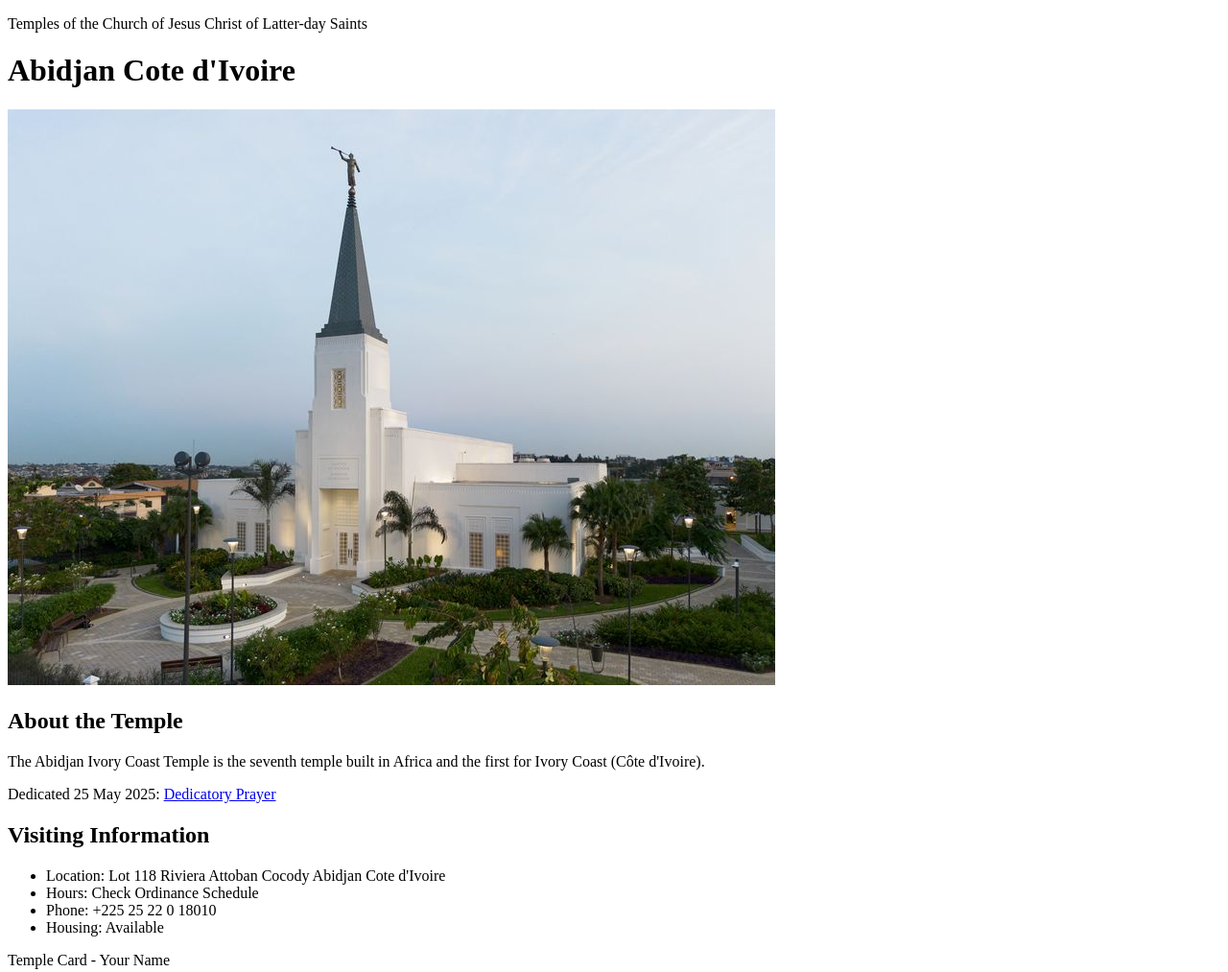
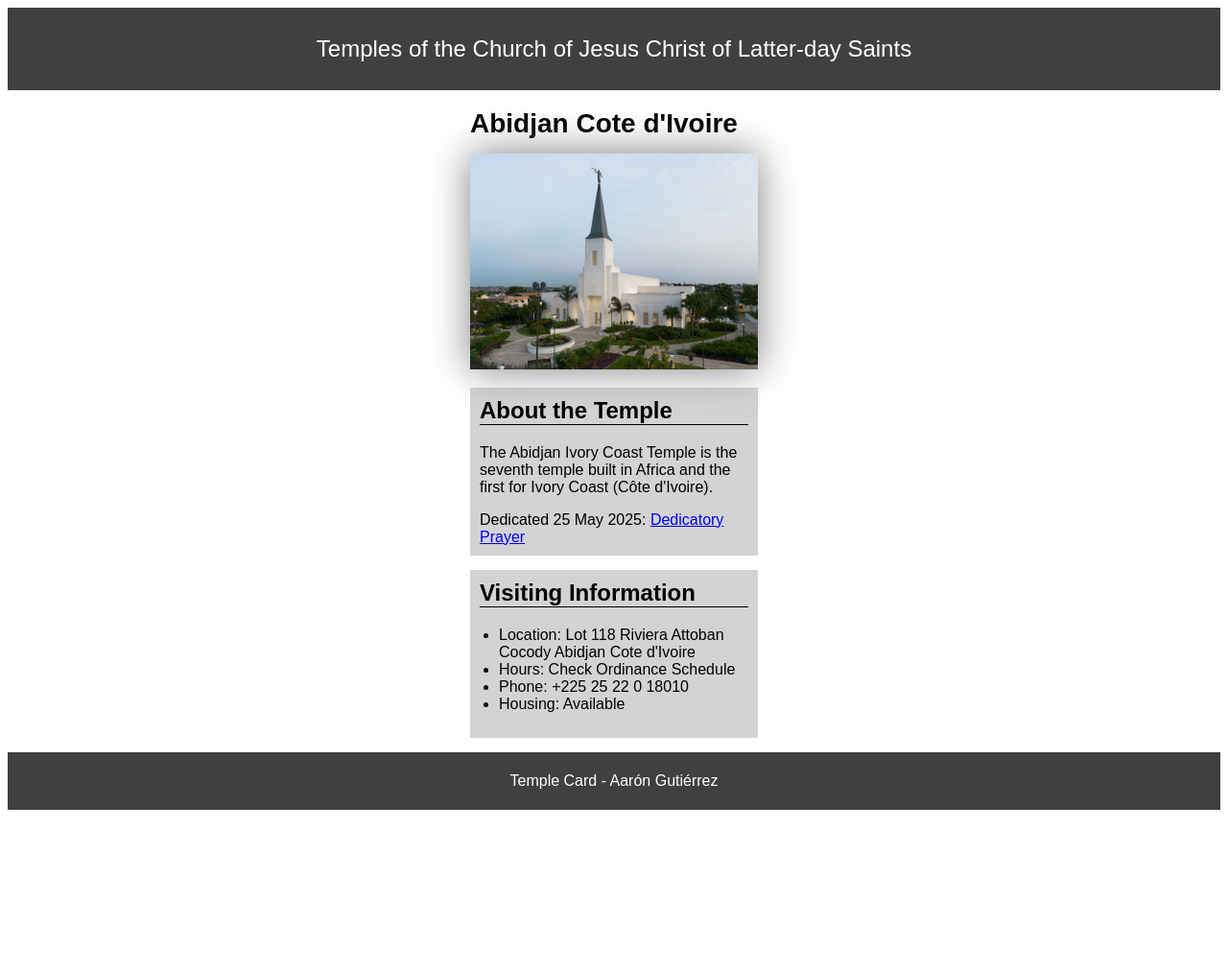
Before and after one commit to Asgu1/wdd130, a plain HTML site: page week02/temple.html in a window 1280 px wide. Shown: the whole page at 96% size. After the commit the page ends 852 px from the top, so only its background shows below. Drawn offline with Linux system fonts and the light colour scheme.

Commit message:
code along followed

```diff
--- /dev/null
+++ b/week02/styles/temple.css
@@ -0,0 +1,47 @@
+body {
+    font-family: Arial, Helvetica, sans-serif;
+}
+
+header, footer {
+    background-color: #404040;
+    color: white;
+    padding: 5px;
+    text-align: center;
+}
+
+header {
+    font-size: 1.5em;
+}
+
+main {
+    margin: 0 auto;
+    max-width: 300px;
+}
+
+main img {
+    width: 100%;
+    box-shadow: 0 0 40px gray;
+}
+
+main section {
+    background-color: lightgray;
+    padding: 10px;
+    margin: 15px 0;
+}
+
+h1 {
+    font-size: 1.75em;
+    margin-bottom: 15px;
+}
+h2 {
+    margin-top: 0;
+    border-bottom: 1px solid black;
+}
+
+section p {
+    margin-bottom: 0;
+}
+
+ul {
+    padding-left: 20px;
+}
--- a/week02/temple.html
+++ b/week02/temple.html
@@ -5,6 +5,7 @@
     <meta charset="UTF-8">
     <meta name="viewport" content="width=device-width, initial-scale=1.0">
     <title>Temple Card - Abidjan Cote d'Ivoire</title>
+    <link rel="stylesheet" href="styles/temple.css">
 </head>
 
 <body>
@@ -35,7 +36,7 @@
         </section>
     </main>
     <footer>
-        <p>Temple Card - Your Name</p>
+        <p>Temple Card - Aarón Gutiérrez</p>
     </footer>
 </body>
 
```
